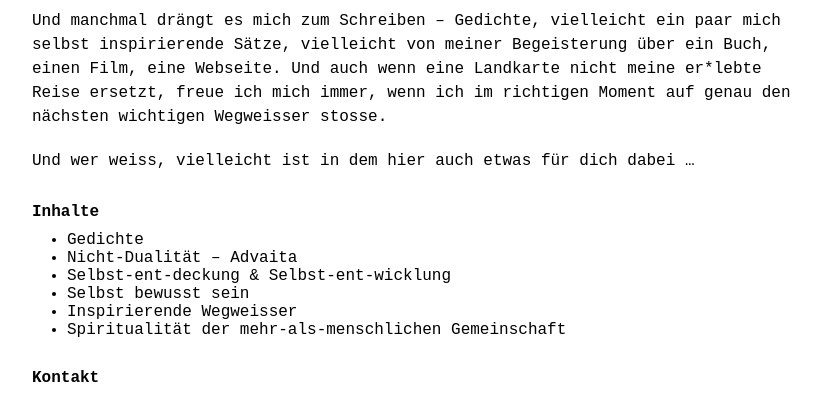
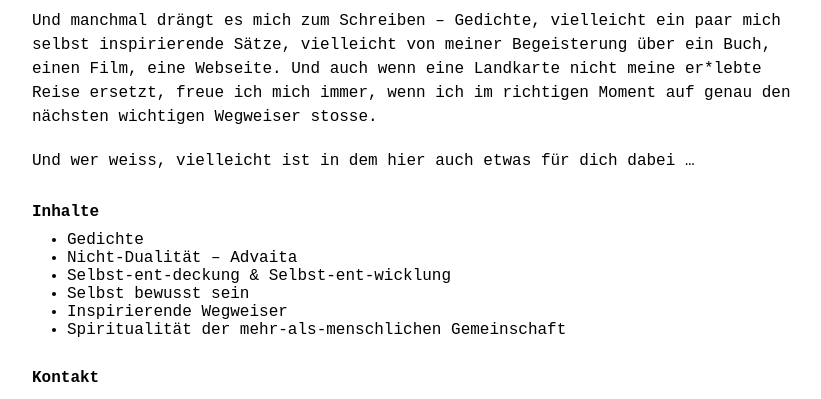
Before and after one commit to lebendigimsein/webpage, a Jekyll site: the page built from pages/ueber.md, in a window 1280 px wide. Shown: the part 715-1114 px from the top of the page, without its empty margins (228-1049 px from the left). Built offline with Jekyll 4.4.1, drawn with Linux system fonts in a browser that asks for light colours.

Commit message:
spelling mistakes removed

```diff
--- a/_posts/2021-06-05-essenz.markdown
+++ b/_posts/2021-06-05-essenz.markdown
@@ -21,7 +21,7 @@ Nein
 Nein?
 Warte kurz ... Nein
 Dann
-Gibt nicht auf
+Gib nicht auf
 Danach zu suchen
 Das
 Dich
--- a/pages/ueber.md
+++ b/pages/ueber.md
@@ -22,7 +22,7 @@ Die bewusst werden will.
 Nicht mehr als das.
 Aber auch nicht weniger!
 
-Und manchmal drängt es mich zum Schreiben – Gedichte, vielleicht ein paar mich selbst inspirierende Sätze, vielleicht von meiner Begeisterung über ein Buch, einen Film, eine Webseite. Und auch wenn eine Landkarte nicht meine er\*lebte Reise ersetzt, freue ich mich immer, wenn ich im richtigen Moment auf genau den nächsten wichtigen Wegweisser stosse.
+Und manchmal drängt es mich zum Schreiben – Gedichte, vielleicht ein paar mich selbst inspirierende Sätze, vielleicht von meiner Begeisterung über ein Buch, einen Film, eine Webseite. Und auch wenn eine Landkarte nicht meine er\*lebte Reise ersetzt, freue ich mich immer, wenn ich im richtigen Moment auf genau den nächsten wichtigen Wegweiser stosse.
 
 Und wer weiss, vielleicht ist in dem hier auch etwas für dich dabei ...
 
@@ -32,7 +32,7 @@ Und wer weiss, vielleicht ist in dem hier auch etwas für dich dabei ...
 * Nicht-Dualität – Advaita
 * Selbst-ent-deckung & Selbst-ent-wicklung
 * Selbst bewusst sein
-* Inspirierende Wegweisser
+* Inspirierende Wegweiser
 * Spiritualität der mehr-als-menschlichen Gemeinschaft
 
 
```
